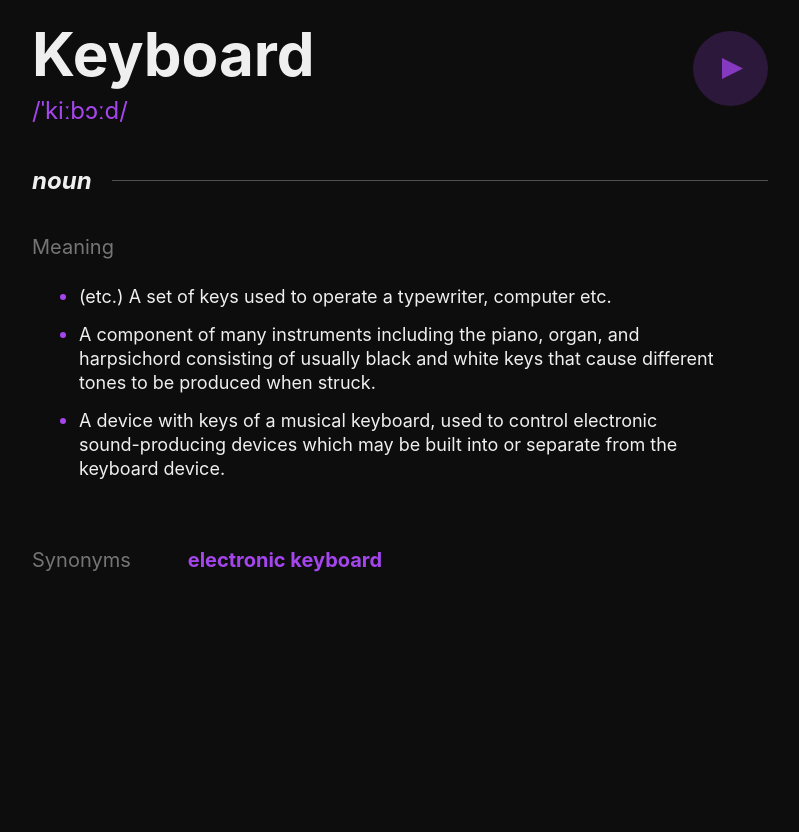
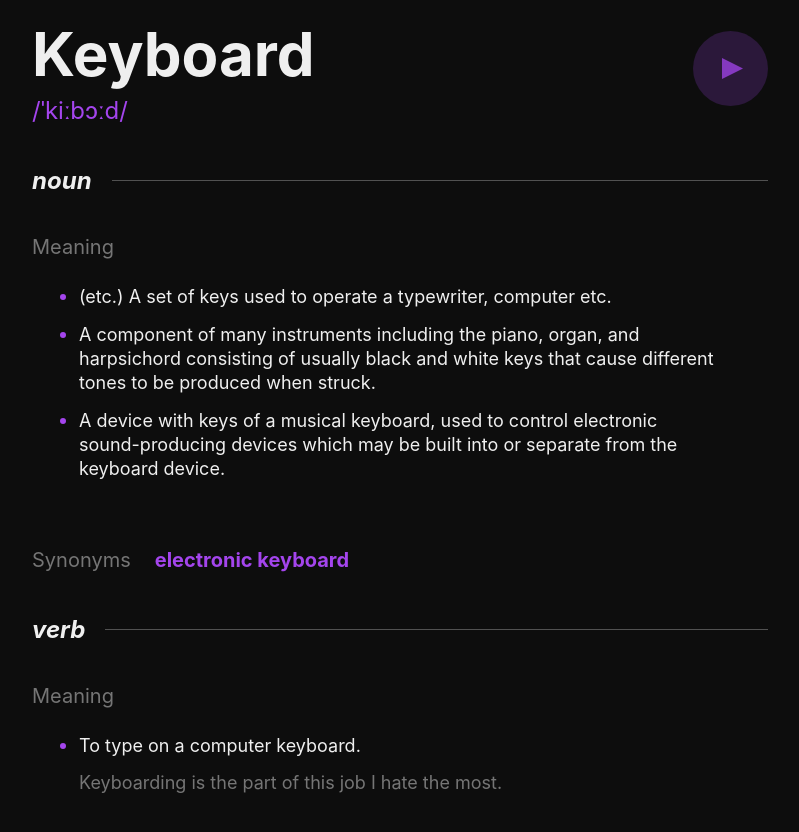
Before and after one commit to Hugo-Farias/dictionary-web-app, a React (Vite) app: page / in a window 1280 px wide. Shown: the part 220-1052 px from the top of the page, without its empty margins (240-1039 px from the left). Before the commit the page ends 895 px from the top, so only its background shows below. Built offline with nearby package versions, Linux system fonts and the light colour scheme; a web font is replaced by a local one.

Commit message:
meanings section completed

```diff
--- a/src/components/MainContent.tsx
+++ b/src/components/MainContent.tsx
@@ -4,7 +4,15 @@ import React from "react";
 import TitleSection from "./TitleSection";
 import Meanings from "./Meanings";
 
-const MainContent: React.FC<{ data: DictionaryData }> = function ({ data }) {
+type propsT = {
+  data: DictionaryData;
+};
+
+const MainContent: React.FC<propsT> = function ({ data }) {
+  const meaningsJSX = data.meanings.map((value, i) => (
+    <Meanings key={i} meanings={value} />
+  ));
+
   return (
     <div className="main-content">
       <TitleSection
@@ -12,7 +20,7 @@ const MainContent: React.FC<{ data: DictionaryData }> = function ({ data }) {
         phonetic={data.phonetic}
         phonetics={data.phonetics}
       />
-      <Meanings meanings={data.meanings[0]} />
+      {meaningsJSX}
     </div>
   );
 };
--- a/src/components/Meanings.scss
+++ b/src/components/Meanings.scss
@@ -1,7 +1,7 @@
 @import "../App";
 
 .meanings {
-  margin-bottom: 4rem;
+  //margin-bottom: 4rem;
   & ul {
     padding-inline: 4.7rem;
     font-weight: 400;
--- a/src/components/Meanings.tsx
+++ b/src/components/Meanings.tsx
@@ -3,13 +3,17 @@ import { meaningsT } from "../helpers/typeDefinitions";
 import Separator from "./Separator";
 import React from "react";
 import MeaningsNyms from "./MeaningsNyms";
+import MeaningsExample from "./MeaningsExample";
 
 const Meanings: React.FC<meaningsT> = function ({ meanings }) {
   const { partOfSpeech, definitions, synonyms, antonyms } = meanings;
 
-  const definitionJSX = definitions.map((v) => <li>{v.definition}</li>);
-
-  console.log(antonyms.length > 0);
+  const definitionJSX = definitions.map((v, i) => (
+    <li key={i}>
+      {v.definition}
+      {<MeaningsExample example={v.example} />}
+    </li>
+  ));
 
   return (
     <div className="meanings">
--- a/src/components/MeaningsExample.tsx
+++ b/src/components/MeaningsExample.tsx
@@ -1,17 +1,12 @@
 import "./MeaningsExample.scss";
 import React from "react";
 
-const MeaningsExample = function () {
-  return (
-    <ul>
-      <li>
-        <p>To type on a computer keyboard.</p>
-        <p className="example">
-          "Keyboarding in the part of this job I hate the most."
-        </p>
-      </li>
-    </ul>
-  );
+type propsT = { example: string | void };
+
+const MeaningsExample = function ({ example }: propsT) {
+  if (!example) return null;
+
+  return <p className="example">{example}</p>;
 };
 
 export default MeaningsExample;
--- a/src/components/MeaningsNyms.scss
+++ b/src/components/MeaningsNyms.scss
@@ -5,11 +5,12 @@
   margin-top: 6.4rem;
   justify-content: flex-start;
   height: 3rem;
-  gap: 1rem;
 
   & ul {
     @include flex-center;
+    //flex-wrap: wrap;
     list-style: none;
+    padding: 2.4rem;
     gap: 2rem;
     color: $primary-color;
     font-weight: 700;
--- a/src/components/MeaningsNyms.tsx
+++ b/src/components/MeaningsNyms.tsx
@@ -9,8 +9,8 @@ type propsT = {
 const MeaningsNyms = function ({ name, list }: propsT) {
   if (list.length < 1) return null;
 
-  const JSX = list.map((v) => (
-    <li>
+  const JSX = list.map((v, i) => (
+    <li key={i}>
       <a>{v}</a>
     </li>
   ));
```
